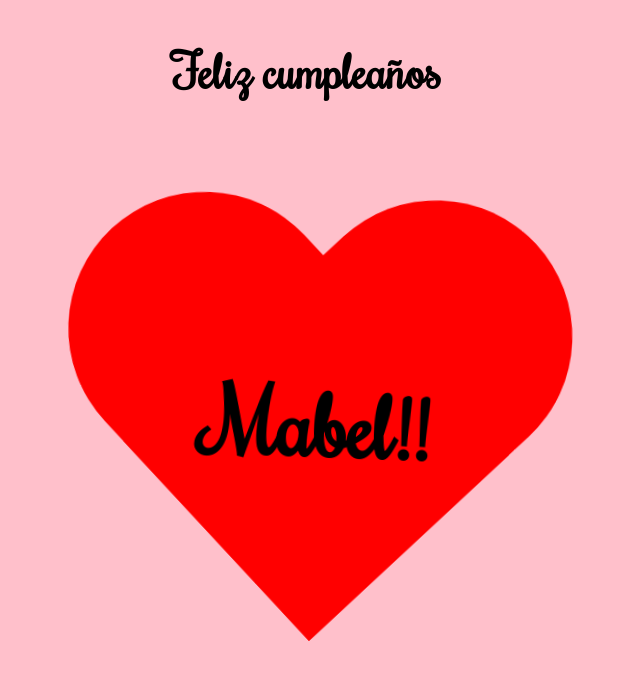
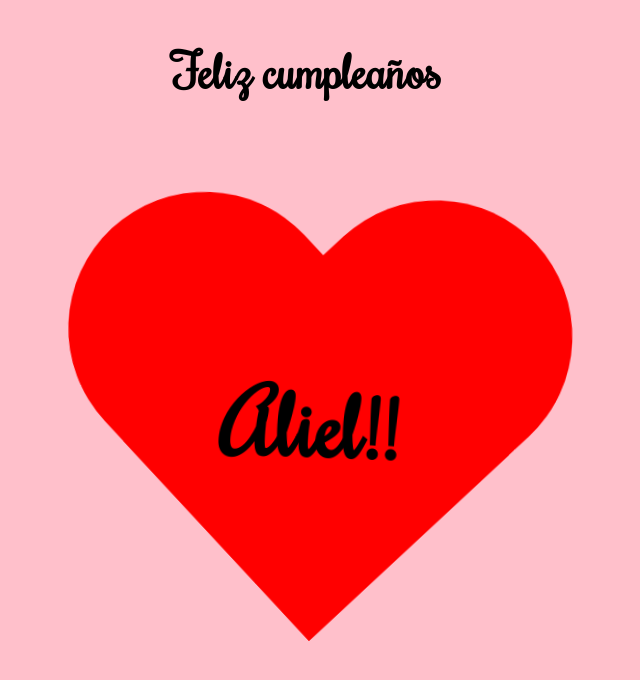
Before and after one commit to Joseg147/cumplea-os, a plain HTML site: page index.html in a window 1280 px wide. Shown: the whole page, without its empty margins (334-974 px from the left). Drawn offline with Linux system fonts and the light colour scheme.

Commit message:
Update index.html

```diff
--- a/index.html
+++ b/index.html
@@ -8,7 +8,7 @@
 </head>
 <body>
 	<h2>Feliz cumpleaños</h2>
-	<h1>Mabel!!</h1>
+	<h1>Aliel!!</h1>
 	<div id="corazon"></div>
 </body>
 </html>
```
